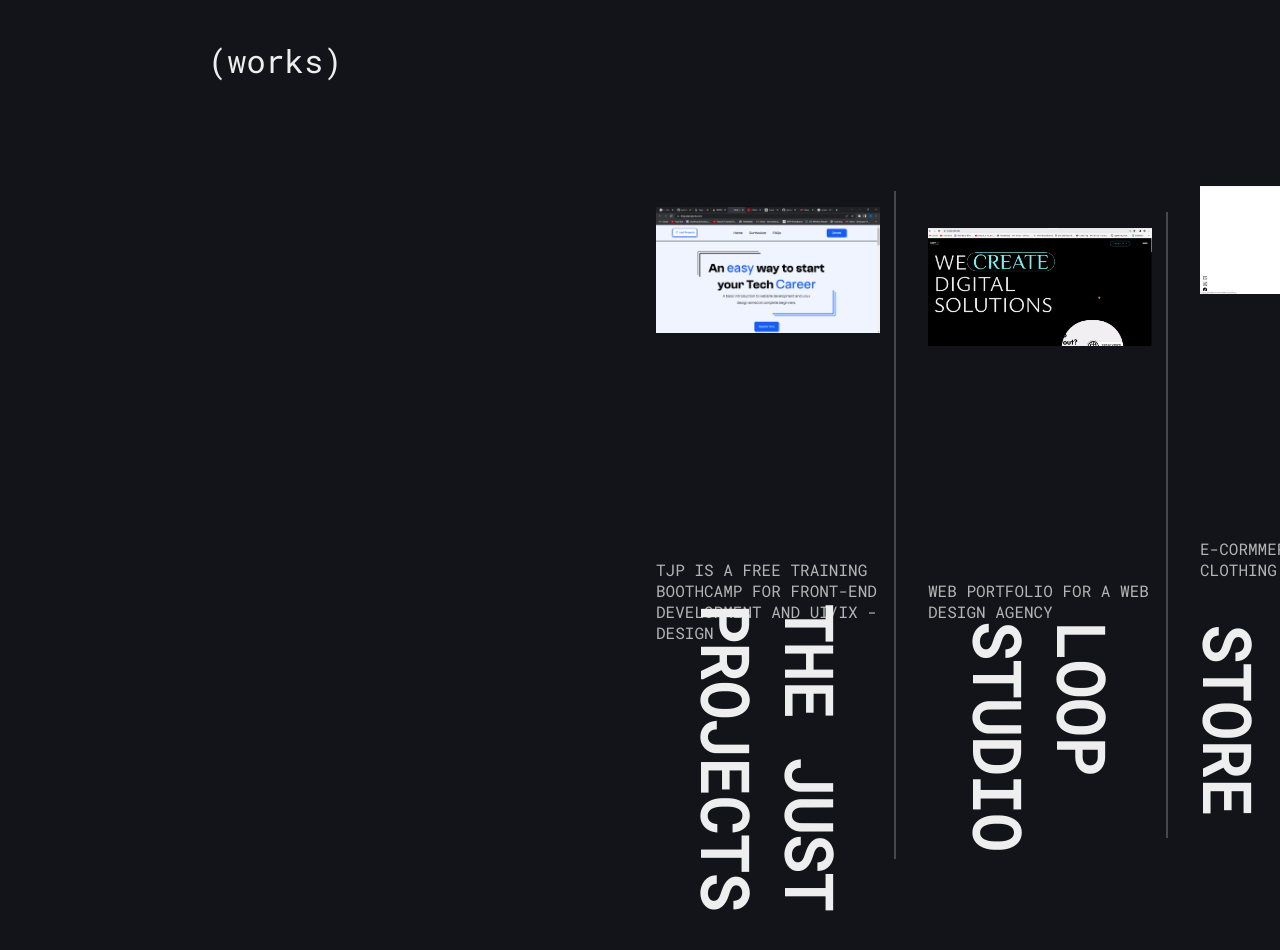
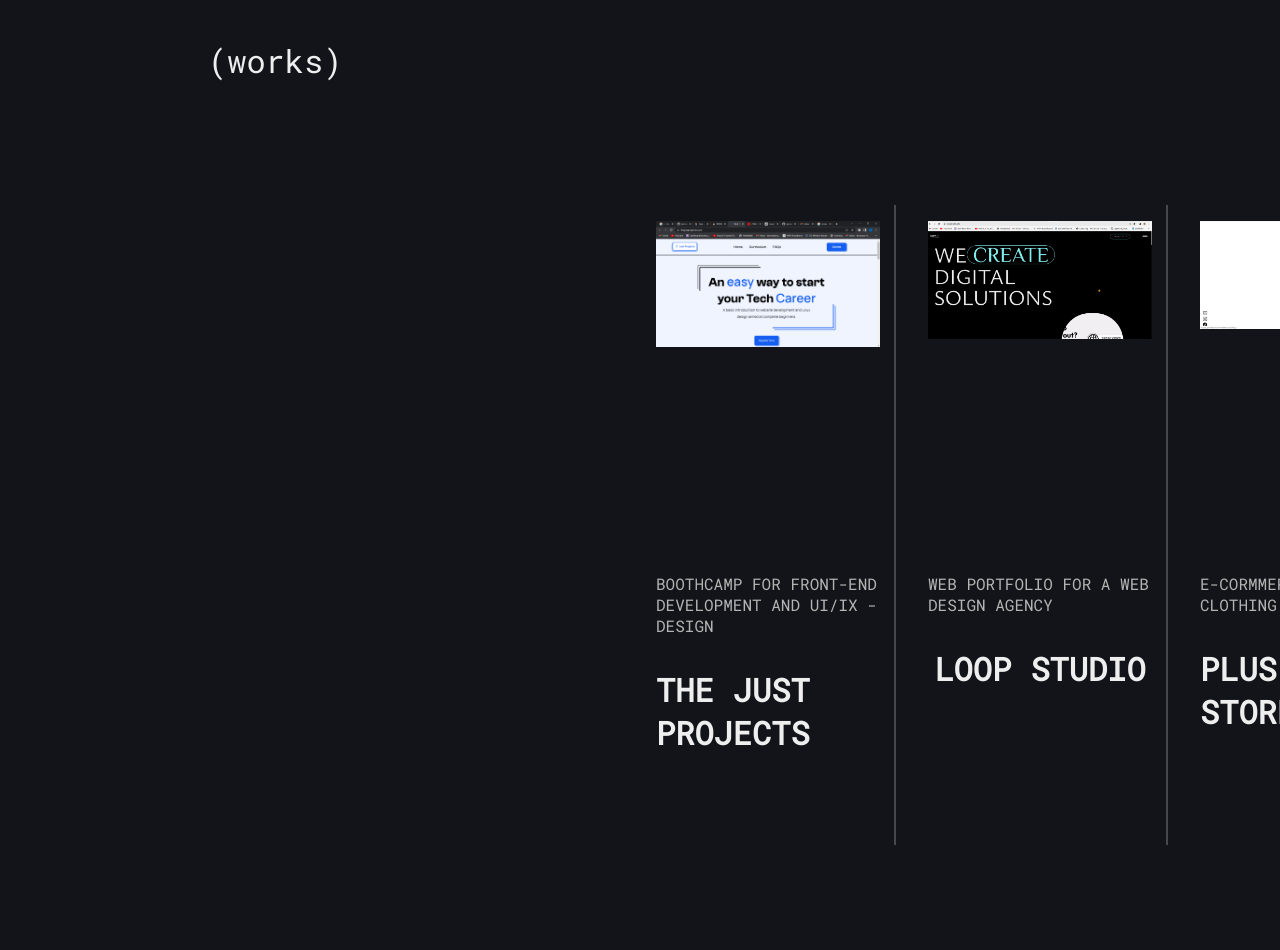
Before and after one commit to just-ez/FOLIO, a plain HTML site: page index.html in a window 1280 px wide. Shown: the part 1720-2670 px from the top of the page. Drawn offline with nearby package versions, Linux system fonts and the light colour scheme.

Commit message:
small fixs

```diff
--- a/css/media.css
+++ b/css/media.css
@@ -3,7 +3,7 @@
         display: none;
     }
     header {
-        height: 100vh;
+        height: 100dvh;
         justify-content: space-between;
         padding: 2em 1em;
 
--- a/css/works.css
+++ b/css/works.css
@@ -8,7 +8,7 @@
     gap: 1em;
     overscroll-behavior: none;
     position: sticky;
-    top: 1em;
+    top: .2em;
 }
 .line_right {
     width: 1px;
@@ -23,7 +23,7 @@
 
 #works > a {
     width: 20vw;
-    height: 90%;
+    min-height: 80vh;
     position: relative;
     display: flex;
     flex-direction: column;
@@ -47,8 +47,9 @@ min-height: 40vh;
 }
 .w-header {
     font-weight: 900;
-    font-size: 4rem;
-    rotate: 90deg;
+    font-size: 2rem;
+    text-align: left;
+    /* rotate: 90deg; */
     color: #eee;
 }
 .contact {
--- a/index.html
+++ b/index.html
@@ -94,7 +94,7 @@
     <div class="about-c" id="about">
       <p class="slide-2 interactable">
         <span style="color: #eee">
-          (about) <span style="color: #aaa; letter-spacing: -0.3em bor" ></span> <br><br>
+          (about)  <br><br>
         </span>
         <span class="about">HEY</span> <span class="about">I'M </span>
         <span class="about">BERNARD</span> <span class="about">EZRA.</span>
@@ -106,7 +106,7 @@
         <span class="about">IN</span> <span class="about">LAGOS,</span
         ><span class="about">NIGERIA</span>
         <span class="about"
-          >FOCUSED       </span
+          >FOCUSED </span
         ><span class="about">ON</span>
         <span class="about">CREATING</span> <span class="about">INTERACTIVE</span>
         <span class="about">DIGITAL</span> <span class="about">EXPERIENCE</span>
@@ -142,7 +142,7 @@
         <div class="img">
           <img src="./assets/jp.png" alt="" />
          </div>
-         <span>TJP IS A FREE TRAINING BOOTHCAMP FOR FRONT-END DEVELOPMENT AND UI/IX - DESIGN</span>
+         <span>BOOTHCAMP FOR FRONT-END DEVELOPMENT AND UI/IX - DESIGN</span>
         <span class="w-header"> THE JUST PROJECTS </span>
         <span class="line_right"></span>
       </a>
@@ -166,7 +166,7 @@
         <div class="img">
           <img src="./assets/artme1.png" alt="" />
          </div>
-         <span>ARTME IS AN ONLINE PLATFORM MADE FOR ARTIST TO SHOWCASE, SELL, COMMUNICATE AND COLLABORATE WITH OTHER ARTISTS</span>
+         <span>ONLINE PLATFORM MADE FOR ARTIST (still working on it)</span>
         <span class="w-header"> ARTME </span>
         <span class="line_right"></span>
       </a>
```
